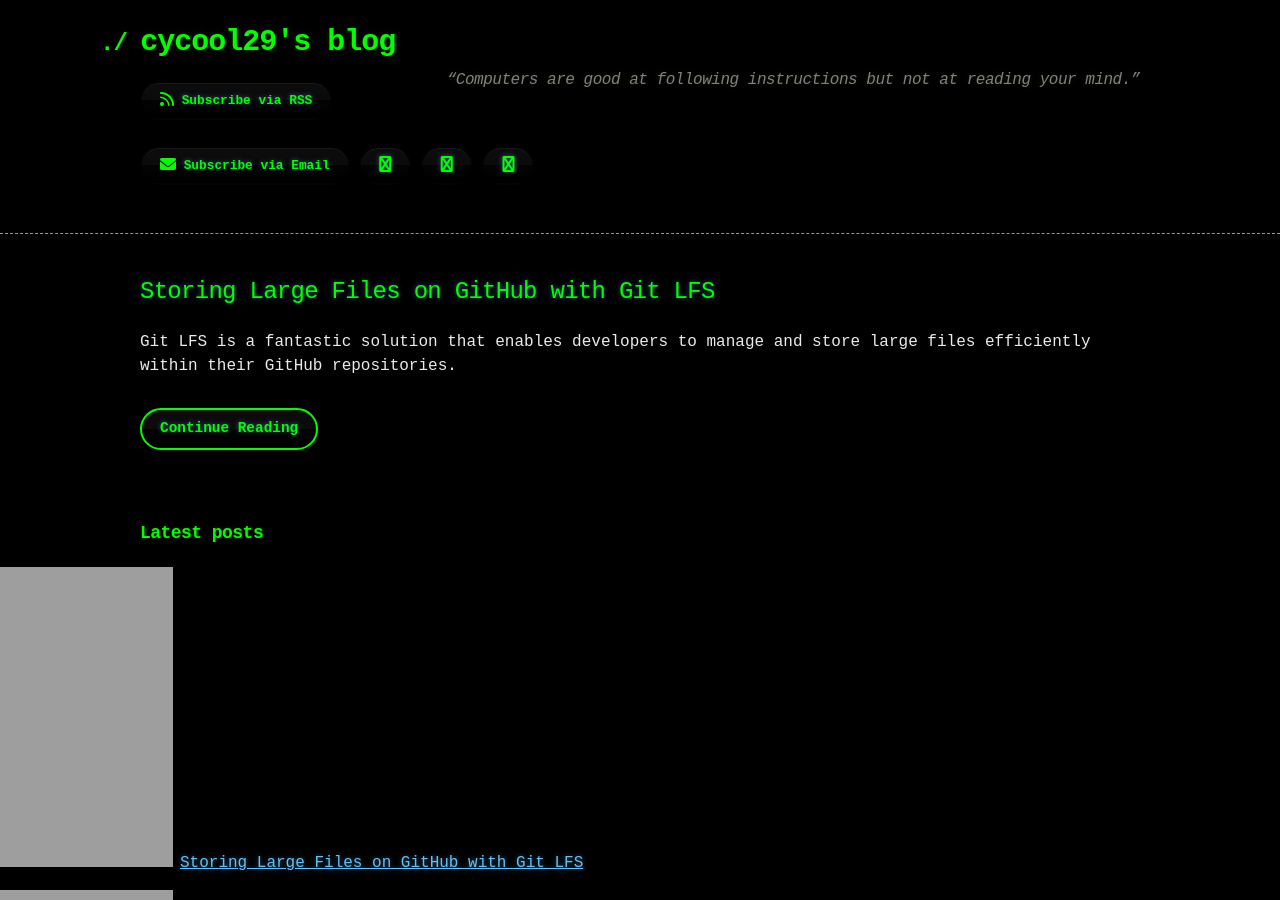
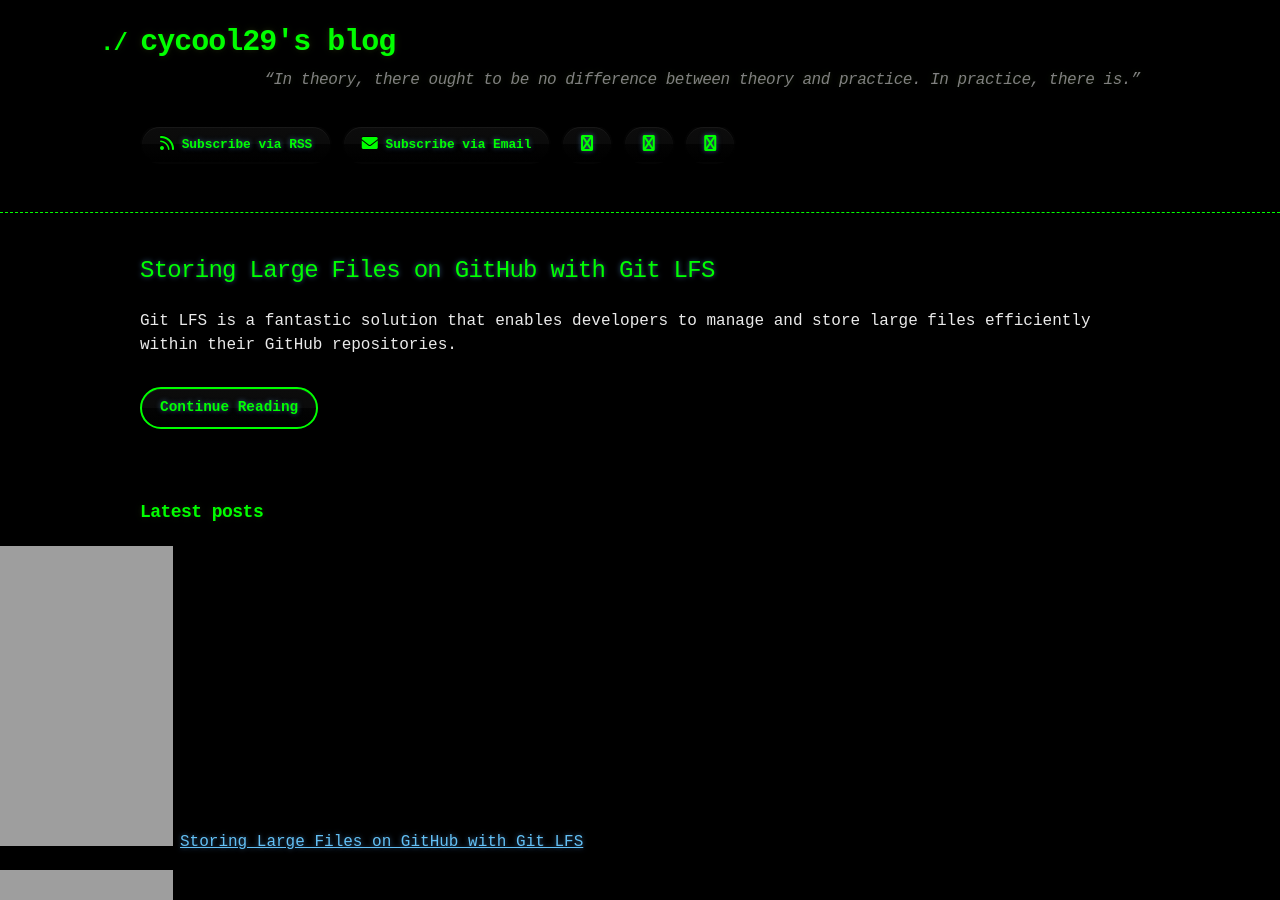
Before and after one commit to cycool29/cycool29.github.io, a Jekyll site: the page built from index.md, in a window 1280 px wide and 900 px high. Built offline with Jekyll 4.4.1, drawn with Linux system fonts in a browser that asks for light colours; a style sheet for code colours, icons or effects is not loaded.

Commit message:
Update quotes

```diff
--- a/_config.yml
+++ b/_config.yml
@@ -1,5 +1,5 @@
 title: cycool29's blog
-description: "“Computers are good at following instructions but not at reading your mind.” "
+description: "“In theory, there ought to be no difference between theory and practice. In practice, there is.” "
 bio: A high school student. Intermediate in Python, Git, Bash. Learning JavaScript. He/Him. "
 author: cycool29
 url: https://cycool29.github.io
```
